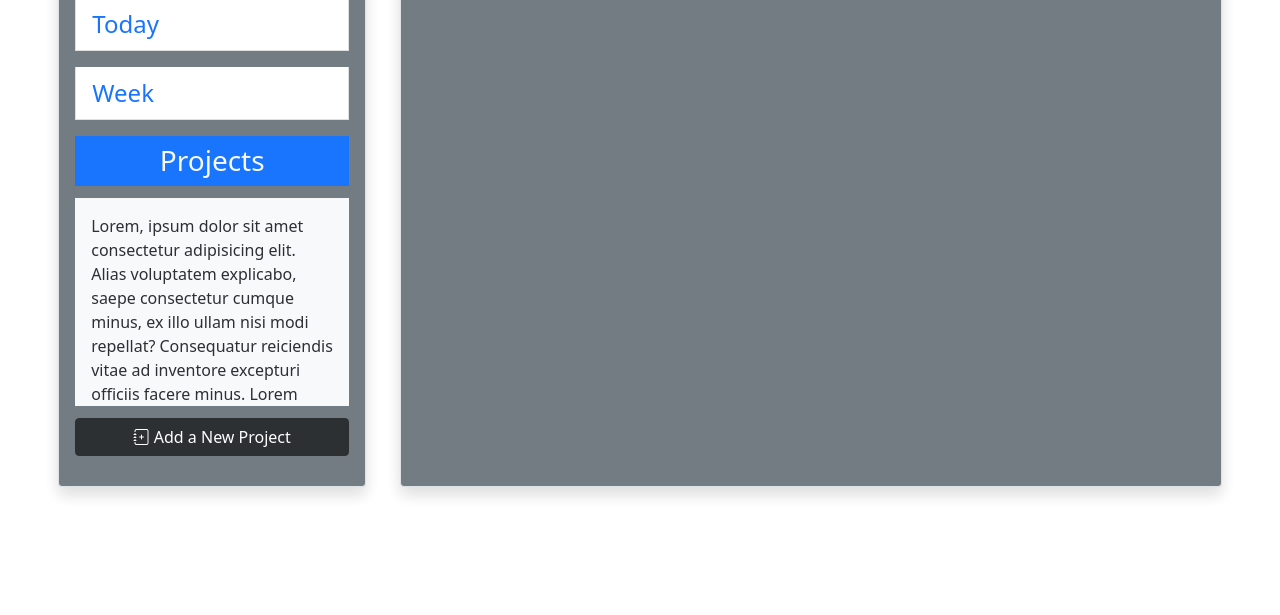
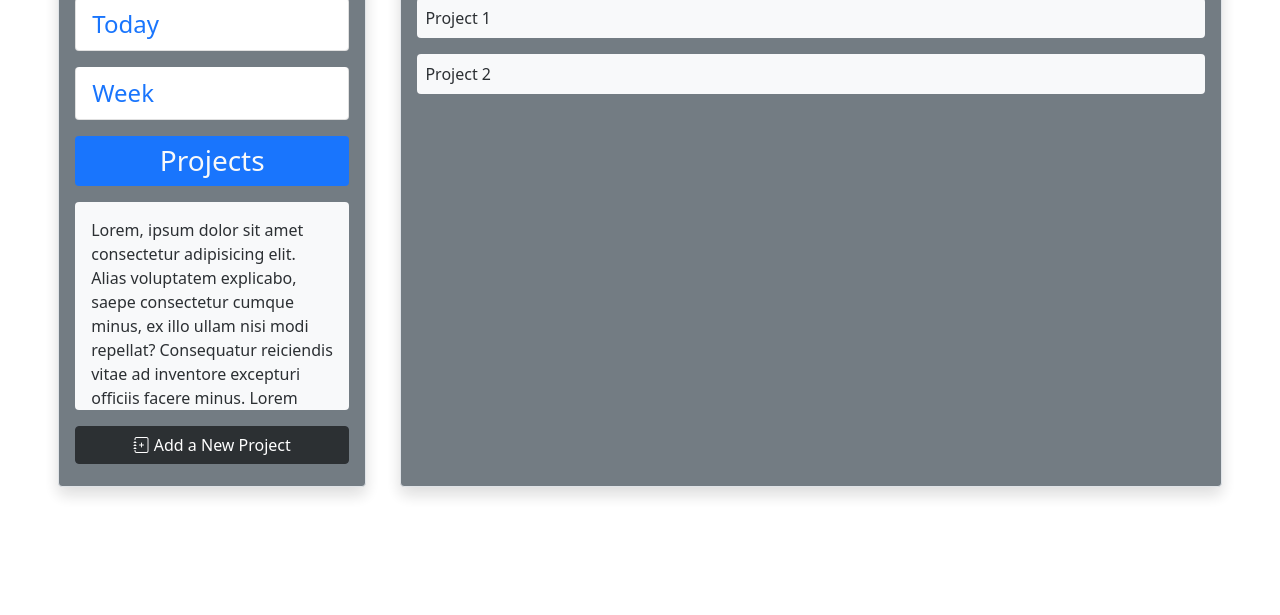
Before and after one commit to marianonu14/Todo-List, a website built with webpack: page src/index.html in a window 1280 px wide. Shown: the part 185-800 px from the top of the page. Built offline with nearby package versions, Linux system fonts and the light colour scheme.

Commit message:
Design ready

```diff
--- a/src/index.html
+++ b/src/index.html
@@ -16,22 +16,33 @@
       </div>
     </nav>
 
-    <div class="row m-4 d-flex justify-content-evenly align-baseline" id="content">
-      <div class="aside-container border rounded shadow p-3 my-3 rounded col-md-3 bg-secondary text-light opacity">
-        <div class="list-group">
-          <a href="#" class="list-group-item list-group-item-action mb-3 text-primary fs-4">Home</a>
-          <a href="#" class="list-group-item list-group-item-action mb-3 text-primary fs-4">Today</a>
-          <a href="#" class="list-group-item list-group-item-action mb-3 text-primary fs-4">Week</a>
-          <div class="project-content d-flex flex-column justify-content-between">
-            <div class="d-flex bg-primary justify-content-center "><h3 class="py-2 m-auto">Projects</h3></div>
-            <div class="project-list bg-light m-auto p-3 text-dark">Lorem, ipsum dolor sit amet consectetur adipisicing elit. Alias voluptatem explicabo, saepe consectetur cumque minus, ex illo ullam nisi modi repellat? Consequatur reiciendis vitae ad inventore excepturi officiis facere minus. Lorem ipsum dolor, sit amet consectetur adipisicing elit. Veritatis provident nam quidem laborum inventore assumenda neque, ullam expedita, maxime porro excepturi. Sequi, incidunt nesciunt! Earum veniam tempora cum numquam quisquam! Lorem ipsum dolor sit amet consectetur adipisicing elit. Sequi quisquam amet doloremque eum vitae ex. Nisi enim repellat ipsum, tempore quos debitis aut distinctio minima ipsa quo odio id voluptatibus!</div>
-            <button type="button" class="btn btn-dark "><i class="bi bi-journal-plus"></i> Add a New Project</button>
-          </div>
+    <div class="row m-4 d-flex justify-content-evenly" id="content">
+      <aside class="border rounded shadow p-3 my-3 rounded col-md-3 bg-secondary text-light opacity">
+        <div class="list-group flex-row flex-md-column gap-2 gap-md-0 rounded">
+          <a href="#" class="list-group-item list-group-item-action mb-3 text-primary fs-4 rounded">Home</a>
+          <a href="#" class="list-group-item list-group-item-action mb-3 text-primary fs-4 rounded">Today</a>
+          <a href="#" class="list-group-item list-group-item-action mb-3 text-primary fs-4 rounded">Week</a>
+        </div>
+        <div class="project-content d-flex flex-column justify-content-between gap-3 rounded">
+          <div class="d-flex bg-primary justify-content-center rounded"><h3 class="py-2 m-auto">Projects</h3></div>
+          <div class="project-list bg-light m-auto p-3 text-dark rounded">Lorem, ipsum dolor sit amet consectetur adipisicing elit. Alias voluptatem explicabo, saepe consectetur cumque minus, ex illo ullam nisi modi repellat? Consequatur reiciendis vitae ad inventore excepturi officiis facere minus. Lorem ipsum dolor, sit amet consectetur adipisicing elit. Veritatis provident nam quidem laborum inventore assumenda neque, ullam expedita, maxime porro excepturi. Sequi, incidunt nesciunt! Earum veniam tempora cum numquam quisquam! Lorem ipsum dolor sit amet consectetur adipisicing elit. Sequi quisquam amet doloremque eum vitae ex. Nisi enim repellat ipsum, tempore quos debitis aut distinctio minima ipsa quo odio id voluptatibus!</div>
+          <button type="button" class="btn btn-dark "><i class="bi bi-journal-plus"></i> Add a New Project</button>
+        </div>
+      </aside>
 
+      <main class="border rounded shadow p-3 my-3 rounded col-md-8 bg-secondary opacity">
+        <div class="main-heaader mt-3 ms-3"><h2 class="text-light">Home</h2></div>
+        <div class="mt-3">
+          <ul class="list-unstyled">
+            <li class="bg-light p-2 rounded">Project 1</li>
+          </ul>
         </div>
-      </div>
-
-      <div class="main-container border rounded shadow p-3 my-3 rounded col-md-8 bg-secondary opacity"></div>
+        <div class="mt-3">
+          <ul class="list-unstyled">
+            <li class="bg-light p-2 rounded">Project 2</li>
+          </ul>
+        </div>
+      </main>
     </div>
 
 </body>
```
